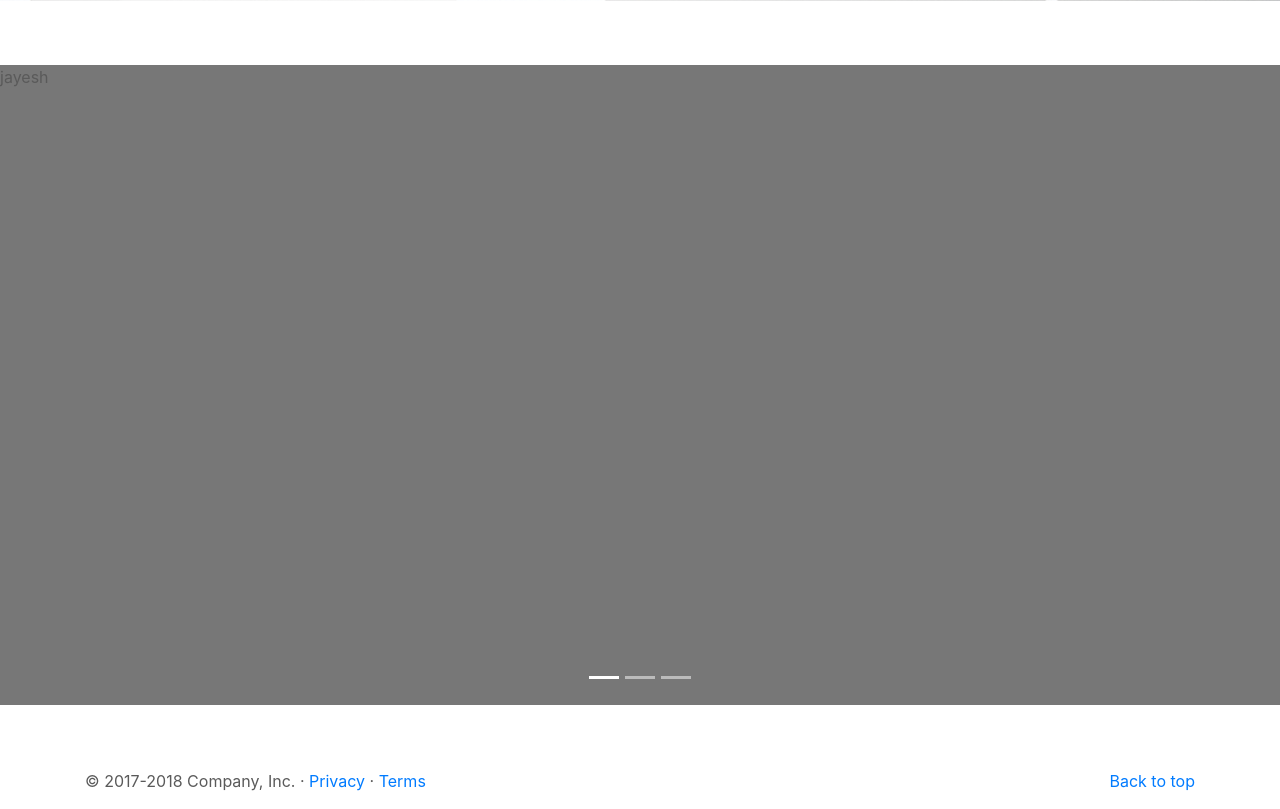
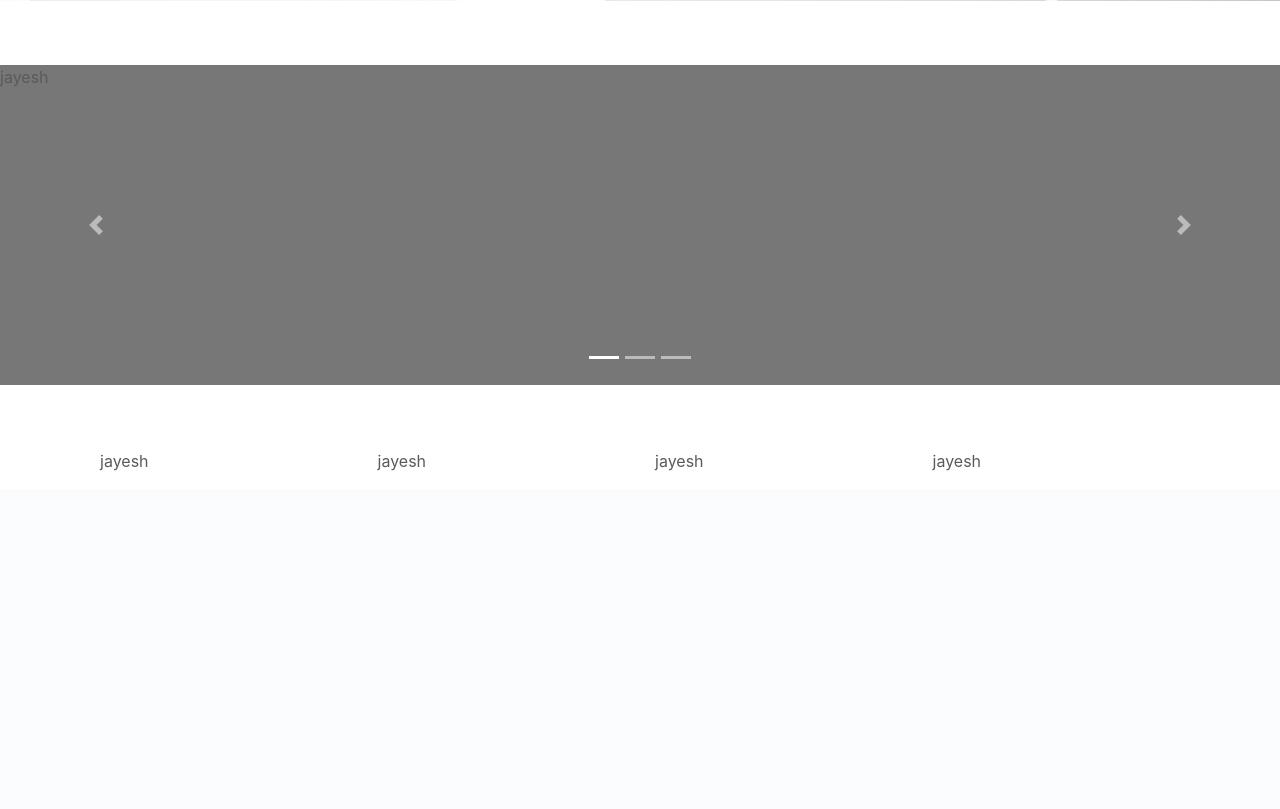
Before and after one commit to keshri23jayesh/mellowdrama, a PHP site: page / in a window 1280 px wide. Shown: the part 639-1448 px from the top of the page. After the commit the page ends 1110 px from the top, so only its background shows below. Run offline with PHP 8.4, Linux system fonts and the light colour scheme; some libraries are stand-ins or nearby versions.

Commit message:
added footer

```diff
--- a/index.php
+++ b/index.php
@@ -144,7 +144,7 @@ padding-left: .8rem !important;
 
           </div>
 
-	   </div>
+     </div>
         <!-- <a class="carousel-control-prev" href="#myCarousel" role="button" data-slide="prev">
           <span class="carousel-control-prev-icon" aria-hidden="true"></span>
           <span class="sr-only">Previous</span>
@@ -169,13 +169,13 @@ padding-left: .8rem !important;
           <li data-target="#myCar" data-slide-to="1"></li>
           <li data-target="#myCar" data-slide-to="2"></li>
         </ol>
-        <div class="carousel-inner">
+        <div class="carousel-inner" style="height:20rem !important;">
           <div class="carousel-item active">
 
            <p>jayesh</p>
 
           </div>
-          <div class="carousel-item">
+          <div class="carousel-item" >
 
            <p>jayesh</p>
 
@@ -186,7 +186,7 @@ padding-left: .8rem !important;
 
           </div>
        </div>
-     </div>
+       <div>
          <a class="carousel-control-prev" href="#myCar" role="button" data-slide="prev">
           <span class="carousel-control-prev-icon" aria-hidden="true"></span>
           <span class="sr-only">Previous</span>
@@ -196,6 +196,8 @@ padding-left: .8rem !important;
           <span class="sr-only">Next</span>
         </a>
       </div>
+     </div>
+
     </section>
 
 
@@ -209,8 +211,21 @@ padding-left: .8rem !important;
 
       <!-- FOOTER -->
       <footer class="container">
-        <p class="float-right"><a href="#">Back to top</a></p>
-        <p>&copy; 2017-2018 Company, Inc. &middot; <a href="#">Privacy</a> &middot; <a href="#">Terms</a></p>
+       <div class="container-fluid">
+        <div class="row">
+         <div class="col-md-3 col-xs-12 col-sm-6">
+            <p>jayesh</p>
+         </div>
+         <div class="col-md-3 col-xs-12 col-sm-6">
+            <p>jayesh</p>
+         </div>
+         <div class="col-md-3 col-xs-12 col-sm-6">
+            <p>jayesh</p>
+         </div>
+         <div class="col-md-3 col-xs-12 col-sm-6">
+            <p>jayesh</p>
+         </div>
+       </div>
       </footer>
     </main>
 
```
